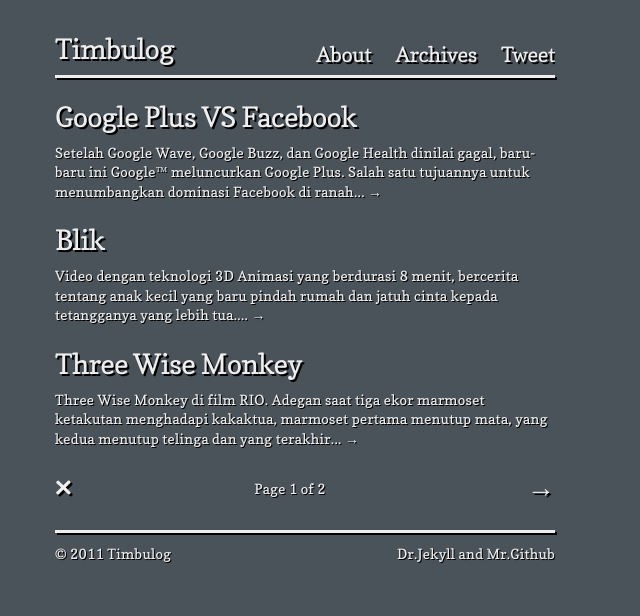
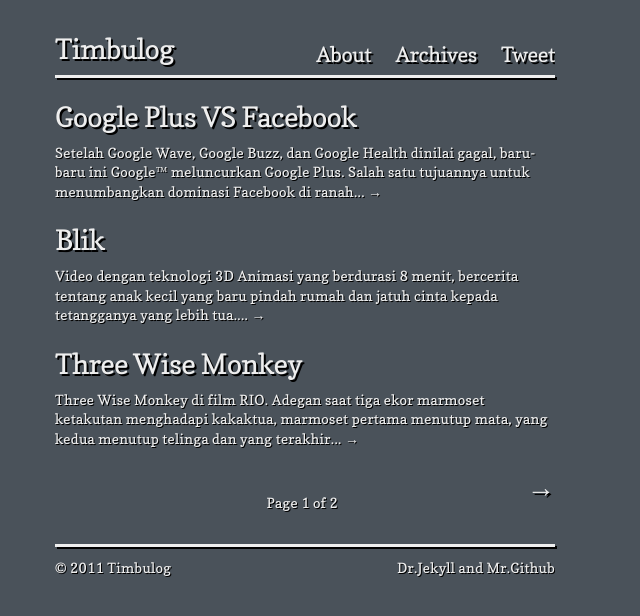
Before and after one commit to timbul/timbul.github.com, a Jekyll site: the page built from index.html, in a window 1280 px wide. Shown: the top 616 px of the page, without its empty margins (0-640 px from the left). Built offline with Jekyll 4.4.1, drawn with Linux system fonts in a browser that asks for light colours; nearby versions of some CDN libraries; library files that are not in the unit come from our copies; Markdown is read by kramdown in place of the engine named in the settings; the list of posts is cut into pages by our own code.

Commit message:
edit pagination

```diff
--- a/css/style.css
+++ b/css/style.css
@@ -60,3 +60,4 @@
 .prev, .next {font-size:2em; font-weight:bold;}
 .totpages{line-height:3em; text-align:center;}
 .post{margin-top:20px; margin-bottom:20px;}
+table tr td {width: 170px;}
--- a/index.html
+++ b/index.html
@@ -12,15 +12,21 @@
 </div>
 {% endfor %}
 <div class="row">
-<div class="column grid_3 prev">{% if paginator.previous_page %}{% if paginator.previous_page == 1 %}
+<table class="column grid_10">
+<tr>
+<td class="prev" >{% if paginator.previous_page %}{% if paginator.previous_page == 1 %}
 <a href="/" title="previous page">&larr;</a>{% else %}
 <a href="/page{{ paginator.previous_page }}" title="previous page">&larr;</a>{% endif %}
-{% else %}&times;{% endif %}
+{% else %}{% endif %}
+</td>
+
+<td class="totpages">Page {{ paginator.page }} of {{ paginator.total_pages }}
+</td>
+
+<td class="next right">{% if paginator.next_page %}
+<a href="/page{{ paginator.next_page }}/" title="next page">&rarr;</a>
+{% else %}{% endif %}
+</td>
+</tr>
+</table>
 </div>
-<div class="column grid_3 totpages">Page {{ paginator.page }} of {{ paginator.total_pages }}
-</div>
-<div class="column grid_3 next right">{% if paginator.next_page %}
-<a href="/page{{ paginator.next_page }}/" title="next page">&rarr;</a>
-{% else %}&times;{% endif %}
-</div>
-</div>
```
Also changed, not shown: 1 other file.
